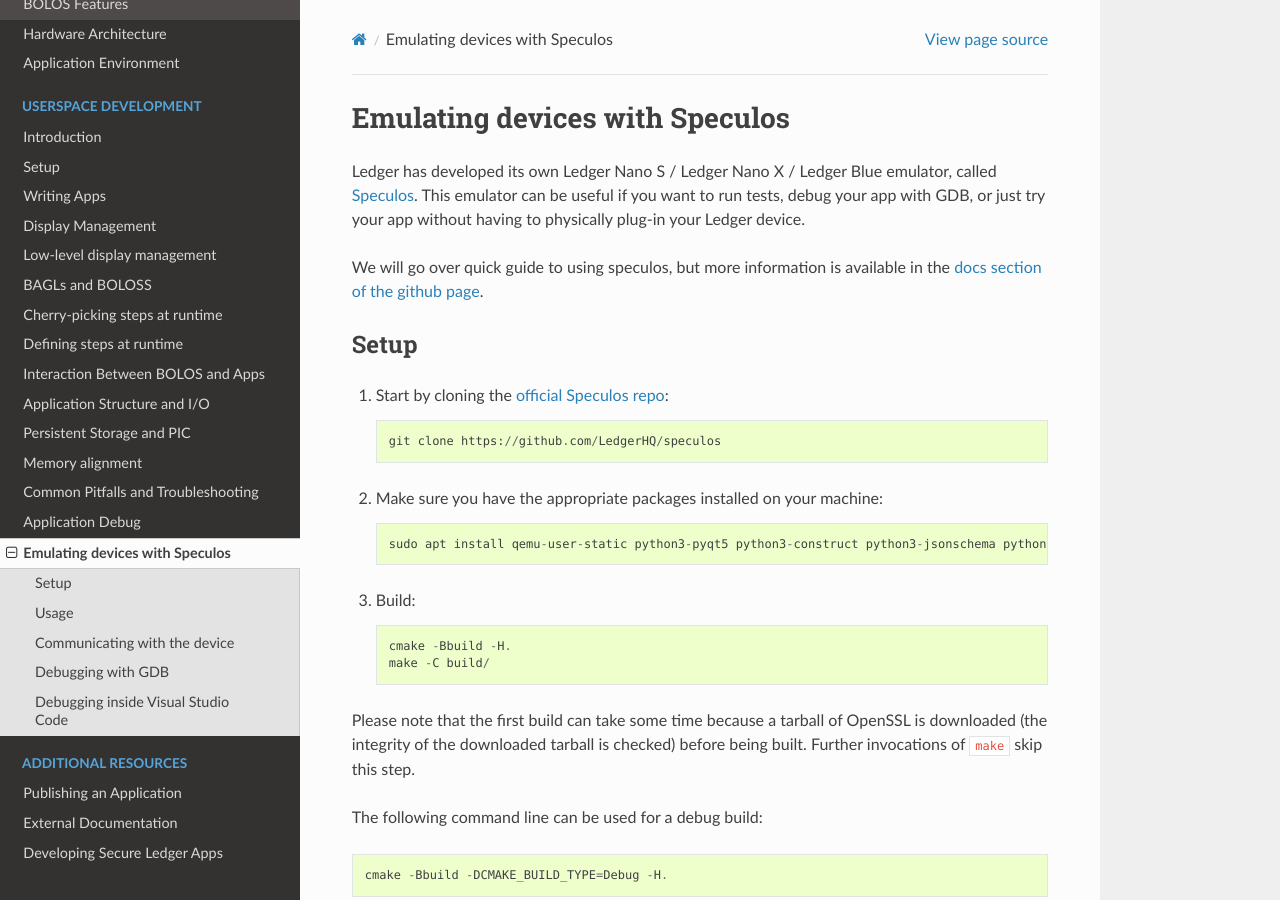
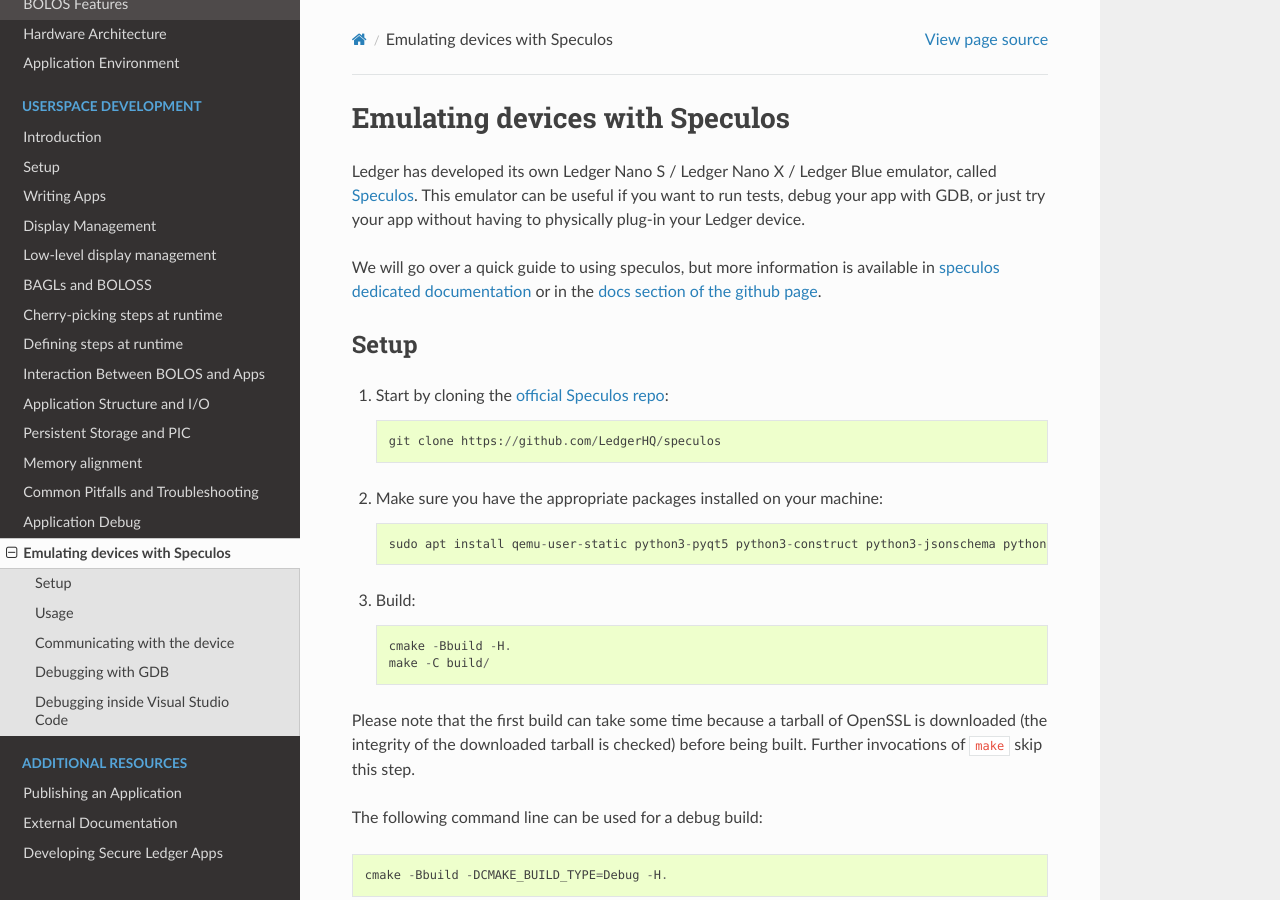
Before and after one commit to LedgerHQ/ledger-dev-doc, a Sphinx documentation site: the page built from source/userspace/speculos.rst, in a window 1280 px wide and 900 px high. Built offline with Sphinx 7.4.7 and the Read the Docs theme 2.0.0, drawn with Linux system fonts in a browser that asks for light colours.

Commit message:
Add a mention to dedicated speculos documentation

```diff
--- a/source/userspace/speculos.rst
+++ b/source/userspace/speculos.rst
@@ -3,7 +3,7 @@
 
 Ledger has developed its own Ledger Nano S / Ledger Nano X / Ledger Blue emulator, called `Speculos <https://github.com/LedgerHQ/speculos>`_. This emulator can be useful if you want to run tests, debug your app with GDB, or just try your app without having to physically plug-in your Ledger device.
 
-We will go over quick guide to using speculos, but more information is available in the `docs section of the github page <https://github.com/LedgerHQ/speculos/tree/master/doc>`_.
+We will go over a quick guide to using speculos, but more information is available in `speculos dedicated documentation <https://speculos.ledger.com/>`_ or in the `docs section of the github page <https://github.com/LedgerHQ/speculos/tree/master/doc>`_.
 
 Setup
 -----
```
